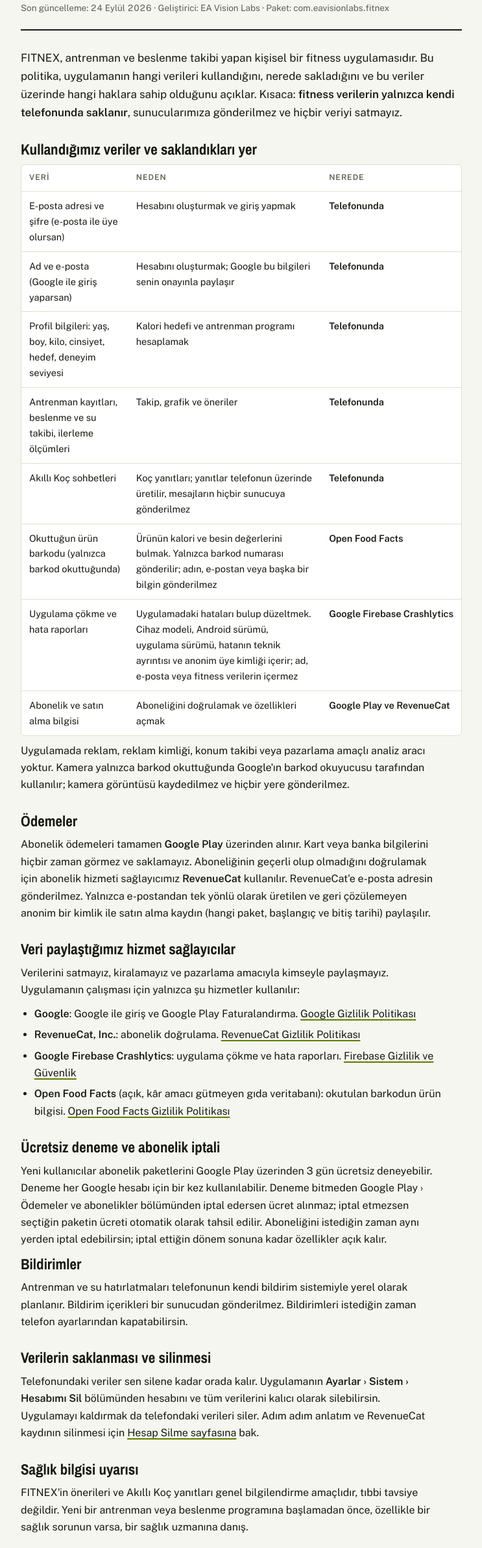
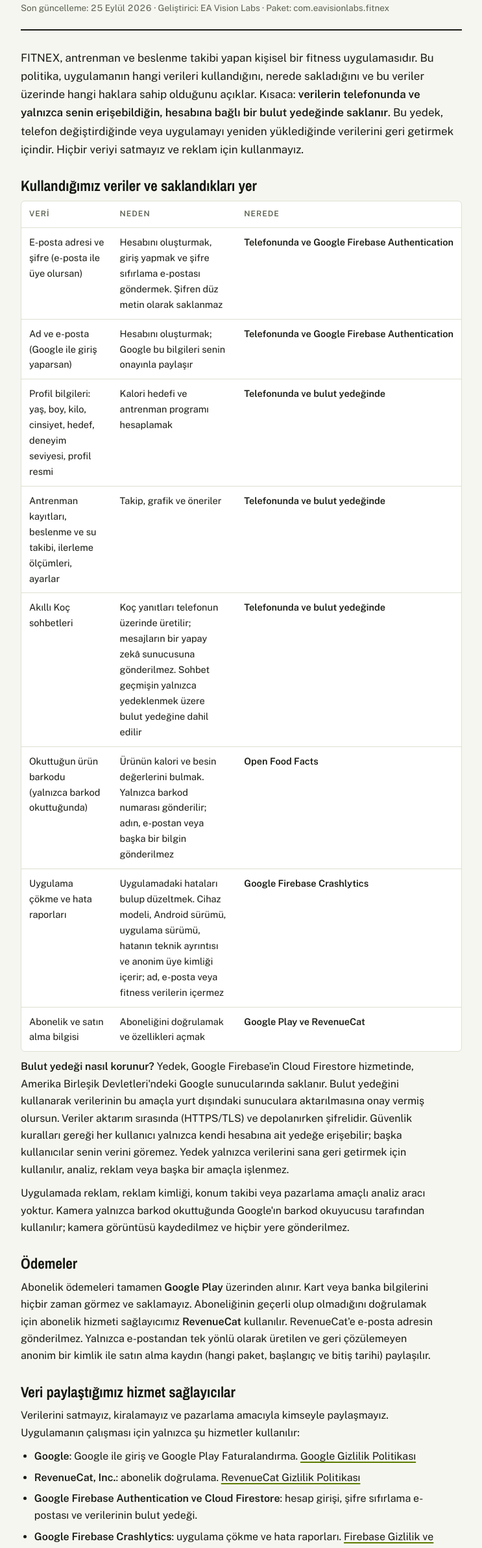
Before and after one commit to eakdemir3-prog/fitnex-legal, a plain HTML site: page gizlilik.html in a window 1280 px wide. Shown: the part 124-2507 px from the top of the page at 65% size, without its empty margins (268-1011 px from the left). Drawn offline with nearby package versions, Linux system fonts and the light colour scheme.

Commit message:
Add files via upload

```diff
--- a/gizlilik.html
+++ b/gizlilik.html
@@ -44,26 +44,27 @@
 <header>
   <div class="brand"><i></i>FITNEX</div>
   <h1>Gizlilik Politikası</h1>
-  <div class="meta">Son güncelleme: 24 Eylül 2026 · Geliştirici: EA Vision Labs · Paket: com.eavisionlabs.fitnex</div>
+  <div class="meta">Son güncelleme: 25 Eylül 2026 · Geliştirici: EA Vision Labs · Paket: com.eavisionlabs.fitnex</div>
 </header>
 
-<p class="lede">FITNEX, antrenman ve beslenme takibi yapan kişisel bir fitness uygulamasıdır. Bu politika, uygulamanın hangi verileri kullandığını, nerede sakladığını ve bu veriler üzerinde hangi haklara sahip olduğunu açıklar. Kısaca: <strong>fitness verilerin yalnızca kendi telefonunda saklanır</strong>, sunucularımıza gönderilmez ve hiçbir veriyi satmayız.</p>
+<p class="lede">FITNEX, antrenman ve beslenme takibi yapan kişisel bir fitness uygulamasıdır. Bu politika, uygulamanın hangi verileri kullandığını, nerede sakladığını ve bu veriler üzerinde hangi haklara sahip olduğunu açıklar. Kısaca: <strong>verilerin telefonunda ve yalnızca senin erişebildiğin, hesabına bağlı bir bulut yedeğinde saklanır</strong>. Bu yedek, telefon değiştirdiğinde veya uygulamayı yeniden yüklediğinde verilerini geri getirmek içindir. Hiçbir veriyi satmayız ve reklam için kullanmayız.</p>
 
 <section>
   <h2>Kullandığımız veriler ve saklandıkları yer</h2>
   <div class="tbl"><table>
     <thead><tr><th>Veri</th><th>Neden</th><th>Nerede</th></tr></thead>
     <tbody>
-      <tr><td>E-posta adresi ve şifre (e-posta ile üye olursan)</td><td>Hesabını oluşturmak ve giriş yapmak</td><td class="where">Telefonunda</td></tr>
-      <tr><td>Ad ve e-posta (Google ile giriş yaparsan)</td><td>Hesabını oluşturmak; Google bu bilgileri senin onayınla paylaşır</td><td class="where">Telefonunda</td></tr>
-      <tr><td>Profil bilgileri: yaş, boy, kilo, cinsiyet, hedef, deneyim seviyesi</td><td>Kalori hedefi ve antrenman programı hesaplamak</td><td class="where">Telefonunda</td></tr>
-      <tr><td>Antrenman kayıtları, beslenme ve su takibi, ilerleme ölçümleri</td><td>Takip, grafik ve öneriler</td><td class="where">Telefonunda</td></tr>
-      <tr><td>Akıllı Koç sohbetleri</td><td>Koç yanıtları; yanıtlar telefonun üzerinde üretilir, mesajların hiçbir sunucuya gönderilmez</td><td class="where">Telefonunda</td></tr>
+      <tr><td>E-posta adresi ve şifre (e-posta ile üye olursan)</td><td>Hesabını oluşturmak, giriş yapmak ve şifre sıfırlama e-postası göndermek. Şifren düz metin olarak saklanmaz</td><td class="where">Telefonunda ve Google Firebase Authentication</td></tr>
+      <tr><td>Ad ve e-posta (Google ile giriş yaparsan)</td><td>Hesabını oluşturmak; Google bu bilgileri senin onayınla paylaşır</td><td class="where">Telefonunda ve Google Firebase Authentication</td></tr>
+      <tr><td>Profil bilgileri: yaş, boy, kilo, cinsiyet, hedef, deneyim seviyesi, profil resmi</td><td>Kalori hedefi ve antrenman programı hesaplamak</td><td class="where">Telefonunda ve bulut yedeğinde</td></tr>
+      <tr><td>Antrenman kayıtları, beslenme ve su takibi, ilerleme ölçümleri, ayarlar</td><td>Takip, grafik ve öneriler</td><td class="where">Telefonunda ve bulut yedeğinde</td></tr>
+      <tr><td>Akıllı Koç sohbetleri</td><td>Koç yanıtları telefonun üzerinde üretilir; mesajların bir yapay zekâ sunucusuna gönderilmez. Sohbet geçmişin yalnızca yedeklenmek üzere bulut yedeğine dahil edilir</td><td class="where">Telefonunda ve bulut yedeğinde</td></tr>
       <tr><td>Okuttuğun ürün barkodu (yalnızca barkod okuttuğunda)</td><td>Ürünün kalori ve besin değerlerini bulmak. Yalnızca barkod numarası gönderilir; adın, e-postan veya başka bir bilgin gönderilmez</td><td class="where">Open Food Facts</td></tr>
       <tr><td>Uygulama çökme ve hata raporları</td><td>Uygulamadaki hataları bulup düzeltmek. Cihaz modeli, Android sürümü, uygulama sürümü, hatanın teknik ayrıntısı ve anonim üye kimliği içerir; ad, e-posta veya fitness verilerin içermez</td><td class="where">Google Firebase Crashlytics</td></tr>
       <tr><td>Abonelik ve satın alma bilgisi</td><td>Aboneliğini doğrulamak ve özellikleri açmak</td><td class="where">Google Play ve RevenueCat</td></tr>
     </tbody>
   </table></div>
+  <p><strong>Bulut yedeği nasıl korunur?</strong> Yedek, Google Firebase'in Cloud Firestore hizmetinde, Amerika Birleşik Devletleri'ndeki Google sunucularında saklanır. Bulut yedeğini kullanarak verilerinin bu amaçla yurt dışındaki sunuculara aktarılmasına onay vermiş olursun. Veriler aktarım sırasında (HTTPS/TLS) ve depolanırken şifrelidir. Güvenlik kuralları gereği her kullanıcı yalnızca kendi hesabına ait yedeğe erişebilir; başka kullanıcılar senin verini göremez. Yedek yalnızca verilerini sana geri getirmek için kullanılır, analiz, reklam veya başka bir amaçla işlenmez.</p>
   <p>Uygulamada reklam, reklam kimliği, konum takibi veya pazarlama amaçlı analiz aracı yoktur. Kamera yalnızca barkod okuttuğunda Google'ın barkod okuyucusu tarafından kullanılır; kamera görüntüsü kaydedilmez ve hiçbir yere gönderilmez.</p>
 </section>
 
@@ -78,6 +79,7 @@
   <ul>
     <li><strong>Google</strong>: Google ile giriş ve Google Play Faturalandırma. <a href="https://policies.google.com/privacy" target="_blank" rel="noopener">Google Gizlilik Politikası</a></li>
     <li><strong>RevenueCat, Inc.</strong>: abonelik doğrulama. <a href="https://www.revenuecat.com/privacy" target="_blank" rel="noopener">RevenueCat Gizlilik Politikası</a></li>
+    <li><strong>Google Firebase Authentication ve Cloud Firestore</strong>: hesap girişi, şifre sıfırlama e-postası ve verilerinin bulut yedeği.</li>
     <li><strong>Google Firebase Crashlytics</strong>: uygulama çökme ve hata raporları. <a href="https://firebase.google.com/support/privacy" target="_blank" rel="noopener">Firebase Gizlilik ve Güvenlik</a></li>
     <li><strong>Open Food Facts</strong> (açık, kâr amacı gütmeyen gıda veritabanı): okutulan barkodun ürün bilgisi. <a href="https://world.openfoodfacts.org/privacy" target="_blank" rel="noopener">Open Food Facts Gizlilik Politikası</a></li>
   </ul>
@@ -93,7 +95,7 @@
 
 <section>
   <h2>Verilerin saklanması ve silinmesi</h2>
-  <p>Telefonundaki veriler sen silene kadar orada kalır. Uygulamanın <span class="path">Ayarlar › Sistem › Hesabımı Sil</span> bölümünden hesabını ve tüm verilerini kalıcı olarak silebilirsin. Uygulamayı kaldırmak da telefondaki verileri siler. Adım adım anlatım ve RevenueCat kaydının silinmesi için <a href="https://eakdemir3-prog.github.io/fitnex-legal/hesap-silme.html" target="_blank" rel="noopener">Hesap Silme sayfasına</a> bak.</p>
+  <p>Verilerin, hesabını silene kadar telefonunda ve bulut yedeğinde saklanır. Uygulamanın <span class="path">Profil › Sistem › Hesabımı Sil</span> bölümünden hesabını, bulut yedeğini ve tüm verilerini kalıcı olarak silebilirsin; bulut yedeği anında silinir. <span class="path">Tüm Verileri Sıfırla</span> seçeneği de bulut yedeğini siler. Uygulamayı kaldırmak yalnızca telefondaki verileri siler, bulut yedeğin hesabında kalır ve tekrar giriş yaptığında geri gelir. Adım adım anlatım ve RevenueCat kaydının silinmesi için <a href="https://eakdemir3-prog.github.io/fitnex-legal/hesap-silme.html" target="_blank" rel="noopener">Hesap Silme sayfasına</a> bak.</p>
 </section>
 
 <section>
@@ -108,7 +110,7 @@
 
 <section>
   <h2>Hakların</h2>
-  <p>6698 sayılı Kişisel Verilerin Korunması Kanunu (KVKK) ve geçerli olduğu yerlerde GDPR kapsamında, verilerin hakkında bilgi isteme, düzeltme, silme ve işlenmesine itiraz etme hakkına sahipsin. Verilerinin büyük bölümü zaten yalnızca kendi telefonunda durduğu için bunları doğrudan uygulamadan yönetebilirsin. Diğer talepler için bize yaz, 30 gün içinde yanıt veririz.</p>
+  <p>6698 sayılı Kişisel Verilerin Korunması Kanunu (KVKK) ve geçerli olduğu yerlerde GDPR kapsamında, verilerin hakkında bilgi isteme, düzeltme, silme ve işlenmesine itiraz etme hakkına sahipsin. Verilerini doğrudan uygulamadan görebilir, düzenleyebilir ve silebilirsin. Diğer talepler için bize yaz, 30 gün içinde yanıt veririz.</p>
 </section>
 
 <section>
```
Also changed, not shown: hesap-silme.html (+5 -5 lines).
